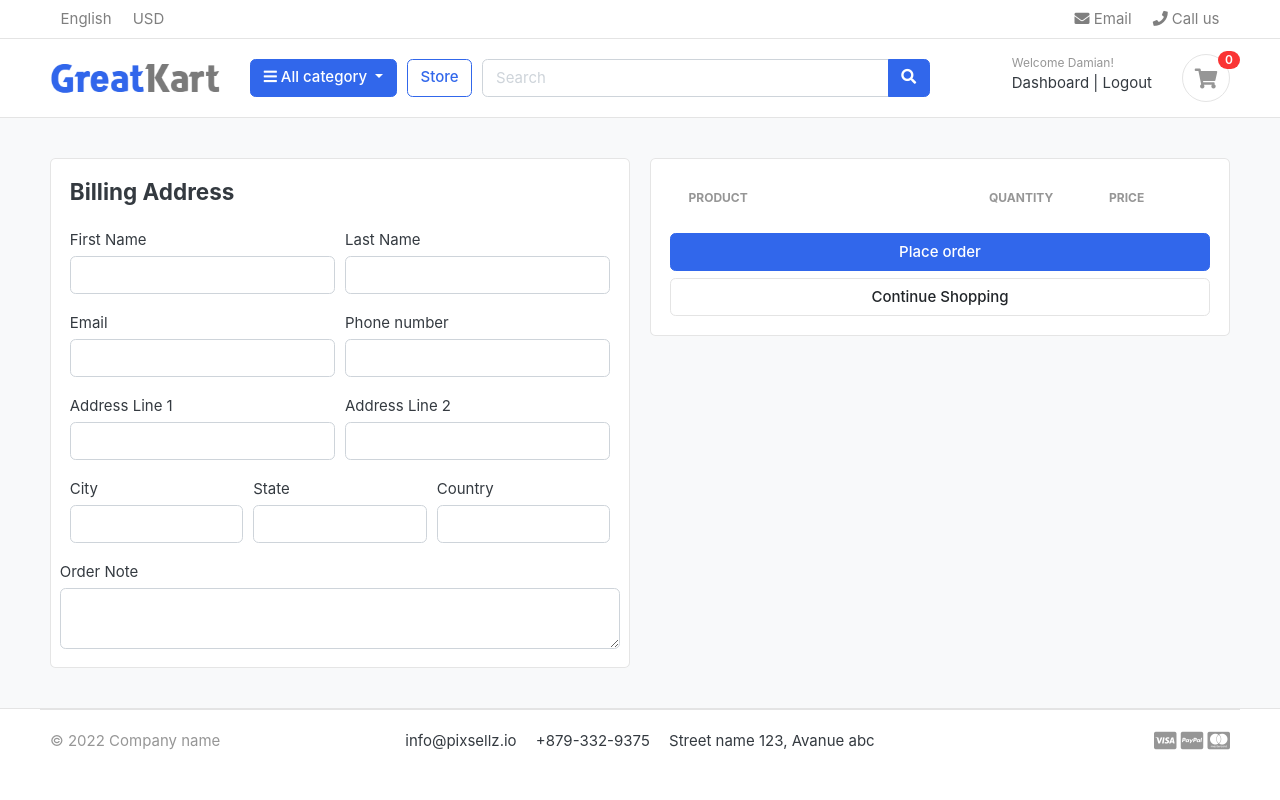
After one commit to drutkoowski/django-ecommerce, a Django app: page /cart/checkout/ in a window 1280 px wide. The commit adds this page. Run offline with Django 4.2, Linux system fonts and the light colour scheme; a user stored in the database is signed in; data comes from the database, SQL or seed files in the repository; both versions use the stored data as it was after the commit; lists and menus that the app fills with data are empty; some libraries are stand-ins or nearby versions; some web fonts are replaced.

Commit message:
adding checkout functionalities, assigning the cart items to logged user, and variation grouping

```diff
--- a/carts/context_processors.py
+++ b/carts/context_processors.py
@@ -3,13 +3,16 @@ from .views import _cart_id
 
 
 def counter_cart(request):
+    cart_count = 0
     if 'admin' in request.path:
         return {}
     else:
         try:
-            cart_count = 0
             cart = Cart.objects.filter(cart_id=_cart_id(request))
-            cart_items = CartItem.objects.all().filter(cart=cart[:1])
+            if request.user.is_authenticated:
+                cart_items = CartItem.objects.all().filter(user=request.user)
+            else:
+                cart_items = CartItem.objects.all().filter(cart=cart[:1])
             for cart_item in cart_items:
                 cart_count = cart_count + cart_item.quantity
         except Cart.DoesNotExist:
--- a/carts/models.py
+++ b/carts/models.py
@@ -1,5 +1,6 @@
 from django.db import models
 from store.models import Product, Variation
+from accounts.models import Account
 # Create your models here.
 
 class Cart(models.Model):
@@ -13,9 +14,10 @@ class Cart(models.Model):
 class CartItem(models.Model):
     product = models.ForeignKey(Product, on_delete=models.CASCADE)
     variations = models.ManyToManyField(Variation, blank=True)
-    cart = models.ForeignKey(Cart, on_delete=models.CASCADE)
+    cart = models.ForeignKey(Cart, on_delete=models.CASCADE, null=True)
     quantity = models.IntegerField()
     is_active = models.BooleanField(default=True)
+    user = models.ForeignKey(Account, on_delete=models.CASCADE, null=True)
 
     def sub_total(self):
         return self.product.price * self.quantity
--- a/carts/urls.py
+++ b/carts/urls.py
@@ -5,4 +5,5 @@ urlpatterns = [
     path("add_cart/<int:product_id>/", views.add_cart, name="add_cart"),
     path("remove_cart/<int:product_id>/<int:cart_item_id>", views.remove_cart, name="remove_cart"),
     path("remove_cart_item/<int:product_id>/<int:cart_item_id>", views.remove_cart_item, name="remove_cart_item"),
+    path("checkout/", views.checkout, name="checkout"),
 ]
--- a/carts/views.py
+++ b/carts/views.py
@@ -1,3 +1,4 @@
+from django.contrib.auth.decorators import login_required
 from django.shortcuts import render, redirect, get_object_or_404
 from store.models import Product, Variation
 from carts.models import Cart, CartItem
@@ -15,68 +16,125 @@ def _cart_id(request):
 
 
 def add_cart(request, product_id):
+    current_user = request.user
     product = Product.objects.get(id=product_id)
-    variation_products = []
-    if request.method == "POST":
-        for item in request.POST:
-            key = item
-            value = request.POST[key]
-            try:
-                variation = Variation.objects.get(product=product, variation_category__iexact=key, variation_value__iexact=value)
-                variation_products.append(variation)
-            except Variation.DoesNotExist:
-                pass
-    try:
-        cart = Cart.objects.get(cart_id=_cart_id(request))
-    except Cart.DoesNotExist:
-        cart = Cart.objects.create(
-            cart_id=_cart_id(request)
-        )
-    cart.save()
+    # IF AUTHENTICATED
+    if current_user.is_authenticated:
+        variation_products = []
+        if request.method == "POST":
+            for item in request.POST:
+                key = item
+                value = request.POST[key]
+                try:
+                    variation = Variation.objects.get(product=product, variation_category__iexact=key,
+                                                      variation_value__iexact=value)
+                    variation_products.append(variation)
+                except Variation.DoesNotExist:
+                    pass
 
-    is_cart_item_exist = CartItem.objects.filter(product=product, cart=cart).exists()
-    if is_cart_item_exist:
-        cart_item = CartItem.objects.filter(product=product, cart=cart)
-        ex_var_list = []
-        id = []
-        for item in cart_item:
-            existing_variation = item.variations.all()
-            ex_var_list.append(list(existing_variation))
-            id.append(item.id)
+        is_cart_item_exist = CartItem.objects.filter(product=product, user=current_user).exists()
+        if is_cart_item_exist:
+            cart_item = CartItem.objects.filter(product=product, user=current_user)
+            ex_var_list = []
+            id = []
+            for item in cart_item:
+                existing_variation = item.variations.all()
+                ex_var_list.append(list(existing_variation))
+                id.append(item.id)
 
-        if variation_products in ex_var_list:
-            index = ex_var_list.index(variation_products)
-            item_id = id[index]
-            item = CartItem.objects.get(product=product, id=item_id)
-            item.quantity += 1
-            item.save()
+            if variation_products in ex_var_list:
+                index = ex_var_list.index(variation_products)
+                item_id = id[index]
+                item = CartItem.objects.get(product=product, id=item_id)
+                item.quantity += 1
+                item.save()
+
+            else:
+                item = CartItem.objects.create(product=product, quantity=1, user=current_user)
+                if len(variation_products) > 0:
+                    item.variations.clear()
+                    item.variations.add(*variation_products)
+                item.save()
 
         else:
-            item = CartItem.objects.create(product=product, quantity=1, cart=cart)
+            cart_item = CartItem.objects.create(
+                product=product,
+                quantity=1,
+                user=current_user,
+            )
             if len(variation_products) > 0:
-                item.variations.clear()
-                item.variations.add(*variation_products)
-            item.save()
+                cart_item.variations.clear()
+                cart_item.variations.add(*variation_products)
+            cart_item.save()
+        return redirect("cart")
+    # IF NOT AUTHENTICATED
+    else:
+        variation_products = []
+        if request.method == "POST":
+            for item in request.POST:
+                key = item
+                value = request.POST[key]
+                try:
+                    variation = Variation.objects.get(product=product, variation_category__iexact=key,
+                                                      variation_value__iexact=value)
+                    variation_products.append(variation)
+                except Variation.DoesNotExist:
+                    pass
+        try:
+            cart = Cart.objects.get(cart_id=_cart_id(request))
+        except Cart.DoesNotExist:
+            cart = Cart.objects.create(
+                cart_id=_cart_id(request)
+            )
+        cart.save()
+
+        is_cart_item_exist = CartItem.objects.filter(product=product, cart=cart).exists()
+        if is_cart_item_exist:
+            cart_item = CartItem.objects.filter(product=product, cart=cart)
+            ex_var_list = []
+            id = []
+            for item in cart_item:
+                existing_variation = item.variations.all()
+                ex_var_list.append(list(existing_variation))
+                id.append(item.id)
+
+            if variation_products in ex_var_list:
+                index = ex_var_list.index(variation_products)
+                item_id = id[index]
+                item = CartItem.objects.get(product=product, id=item_id)
+                item.quantity += 1
+                item.save()
+
+            else:
+                item = CartItem.objects.create(product=product, quantity=1, cart=cart)
+                if len(variation_products) > 0:
+                    item.variations.clear()
+                    item.variations.add(*variation_products)
+                item.save()
 
 
-    else:
-        cart_item = CartItem.objects.create(
-            product=product,
-            quantity=1,
-            cart=cart,
-        )
-        if len(variation_products) > 0:
-            cart_item.variations.clear()
-            cart_item.variations.add(*variation_products)
-        cart_item.save()
-    return redirect("cart")
+        else:
+            cart_item = CartItem.objects.create(
+                product=product,
+                quantity=1,
+                cart=cart,
+            )
+            if len(variation_products) > 0:
+                cart_item.variations.clear()
+                cart_item.variations.add(*variation_products)
+            cart_item.save()
+        return redirect("cart")
 
 
 def remove_cart(request, product_id, cart_item_id):
-    cart = Cart.objects.get(cart_id=_cart_id(request))
+
     product = get_object_or_404(Product, id=product_id)
     try:
-        cart_item = CartItem.objects.get(product=product, cart=cart, id=cart_item_id)
+        if request.user.is_authenticated:
+            cart_item = CartItem.objects.get(product=product, user=request.user, id=cart_item_id)
+        else:
+            cart = Cart.objects.get(cart_id=_cart_id(request))
+            cart_item = CartItem.objects.get(product=product, cart=cart, id=cart_item_id)
         if cart_item.quantity > 1:
             cart_item.quantity -= 1
             cart_item.save()
@@ -88,20 +146,53 @@ def remove_cart(request, product_id, cart_item_id):
 
 
 def remove_cart_item(request, product_id, cart_item_id):
-    cart = Cart.objects.get(cart_id=_cart_id(request))
     product = get_object_or_404(Product, id=product_id)
-    cart_item = CartItem.objects.get(product=product, cart=cart, id=cart_item_id)
+    if request.user.is_authenticated:
+        cart_item = CartItem.objects.get(product=product, user=request.user)
+
+    else:
+        cart = Cart.objects.get(cart_id=_cart_id(request))
+        cart_item = CartItem.objects.get(product=product, cart=cart, id=cart_item_id)
     cart_item.delete()
     return redirect("cart")
-
 
 
 def cart(request, total=0, quantity=0, cart_items=None):
     try:
         tax = 0
         grand_total = 0
-        cart = Cart.objects.get(cart_id=_cart_id(request))
-        cart_items = CartItem.objects.filter(cart=cart, is_active=True)
+        if request.user.is_authenticated:
+            cart_items = CartItem.objects.filter(user=request.user, is_active=True)
+        else:
+            cart = Cart.objects.get(cart_id=_cart_id(request))
+            cart_items = CartItem.objects.filter(cart=cart, is_active=True)
+        for cart_item in cart_items:
+            total += (cart_item.product.price * cart_item.quantity)
+            quantity += cart_item.quantity
+        tax = (2 * total) / 100
+        grand_total = total + tax
+    except ObjectDoesNotExist:
+        pass
+    context = {
+        "total": total,
+        "quantity": quantity,
+        "cart_items": cart_items,
+        "tax": tax,
+        "grand_total": grand_total,
+    }
+    return render(request, "store/cart.html", context)
+
+
+@login_required(login_url="login")
+def checkout(request, total=0, quantity=0, cart_items=None):
+    try:
+        tax = 0
+        grand_total = 0
+        if request.user.is_authenticated:
+            cart_items = CartItem.objects.filter(user=request.user, is_active=True)
+        else:
+            cart = Cart.objects.get(cart_id=_cart_id(request))
+            cart_items = CartItem.objects.filter(cart=cart, is_active=True)
         for cart_item in cart_items:
             total += (cart_item.product.price * cart_item.quantity)
             quantity += cart_item.quantity
@@ -117,4 +208,4 @@ def cart(request, total=0, quantity=0, cart_items=None):
         "tax": tax,
         "grand_total": grand_total,
     }
-    return render(request, "store/cart.html", context)
+    return render(request, "store/checkout.html", context)
--- a/templates/store/cart.html
+++ b/templates/store/cart.html
@@ -101,7 +101,7 @@
 			<p class="text-center mb-3">
 				<img src="{% static "./images/misc/payments.png" %}" height="26">
 			</p>
-			<a href="./place-order.html" class="btn btn-primary btn-block"> Checkout </a>
+			<a href="{% url "checkout" %}" class="btn btn-primary btn-block"> Checkout </a>
 			<a href="{% url "store" %}" class="btn btn-light btn-block">Continue Shopping</a>
 		</div> <!-- card-body.// -->
 		</div> <!-- card.// -->
--- /dev/null
+++ b/templates/store/checkout.html
@@ -0,0 +1,136 @@
+{% extends "base.html" %}
+{% load static %}
+{% block content %}
+    <section class="section-content padding-y bg">
+<div class="container">
+
+<div class="row">
+	<aside class="col-lg-6">
+<div class="card">
+    <div class="card-body">
+        <h4 class="card-title mb-4">Billing Address</h4>
+        <form action="" method="post">
+            {% csrf_token %}
+            <div class="form-row">
+                <div class="col form-group">
+                    <label for="">First Name</label>
+                    <input type="text" name="first_name" class="form-control" required>
+                </div>
+
+                 <div class="col form-group">
+                    <label for="">Last Name</label>
+                    <input type="text" name="last_name" class="form-control" required>
+                </div>
+            </div>
+                 <div class="form-row">
+                    <div class="col form-group">
+                        <label for="">Email</label>
+                        <input type="email" name="email" class="form-control" required>
+                    </div>
+
+                     <div class="col form-group">
+                        <label for="">Phone number</label>
+                        <input type="text" name="phone" class="form-control" required>
+                    </div>
+                 </div>
+
+              <div class="form-row">
+                    <div class="col form-group">
+                        <label for="">Address Line 1</label>
+                        <input type="email" name="address_line_1" class="form-control" required>
+                    </div>
+
+                     <div class="col form-group">
+                        <label for="">Address Line 2</label>
+                        <input type="text" name="address_line_2" class="form-control">
+                    </div>
+                 </div>
+
+                <div class="form-row">
+                    <div class="col form-group">
+                        <label for="">City</label>
+                        <input type="email" name="city" class="form-control" required>
+                    </div>
+
+                     <div class="col form-group">
+                        <label for="">State</label>
+                        <input type="text" name="state" class="form-control" required>
+                    </div>
+
+                     <div class="col form-group">
+                        <label for="">Country</label>
+                        <input type="text" name="country" class="form-control">
+                    </div>
+                 </div>
+
+            <div class="form row">
+                <label for="order_note">Order Note</label>
+                <textarea name="order_note" rows="2" class="form-control"></textarea>
+            </div>
+
+
+    </div>
+</div> <!-- card.// -->
+
+	</aside> <!-- col.// -->
+	<aside class="col-lg-6">
+
+		<div class="card">
+		<div class="card-body">
+<table class="table table-borderless table-shopping-cart">
+<thead class="text-muted">
+<tr class="small text-uppercase">
+  <th scope="col">Product</th>
+  <th scope="col" width="120">Quantity</th>
+  <th scope="col" width="120">Price</th>
+</tr>
+</thead>
+<tbody>
+{% for cart_item in cart_items %}
+<tr>
+	<td>
+		<figure class="itemside align-items-center">
+			<div class="aside"><img src="{{ cart_item.product.images.url }}" class="img-sm"></div>
+			<figcaption class="info">
+				<a href="{{ cart_item.product.get_url }}" class="title text-dark">{{ cart_item.product.product_name }}</a>
+				<p class="text-muted small">
+                    {% if cart_item.variations.all %}
+                        {% for item in cart_item.variations.all %}
+                            {{ item.variation_category|title }}: {{ item.variation_value|title }}
+                            <br>
+                        {% endfor %}
+                    {% endif %}
+                </p>
+			</figcaption>
+		</figure>
+	</td>
+	<td>
+		<!-- col.// -->
+        <label for="">{{ cart_item.quantity }}</label>
+	</td>
+	<td>
+		<div class="price-wrap">
+			<var class="price">$ {{ cart_item.sub_total }}</var>
+			<small class="text-muted"> $ {{ cart_item.product.price }} each</small>
+		</div> <!-- price-wrap .// -->
+	</td>
+
+</tr>
+{% endfor %}
+
+</tbody>
+</table>
+            <button class="btn btn-primary btn-block" name="submit" type="submit">Place order</button>
+			<a href="{% url "store" %}" class="btn btn-light btn-block">Continue Shopping</a>
+        </form>
+		</div> <!-- card-body.// -->
+		</div> <!-- card.// -->
+
+</aside> <!-- col.// -->
+
+
+</div> <!-- row.// -->
+<!-- ============================ COMPONENT 1 END .// ================================= -->
+</div> <!-- container .//  -->
+</section>
+{% endblock %}
```
Also changed, not shown: accounts/views.py (+49 -4 lines), db.sqlite3.
